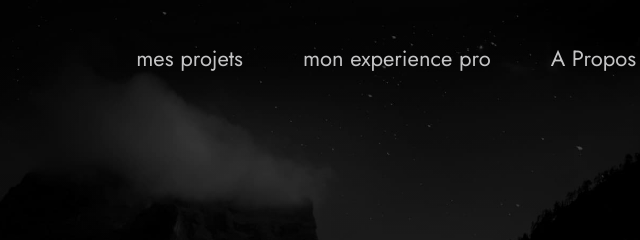
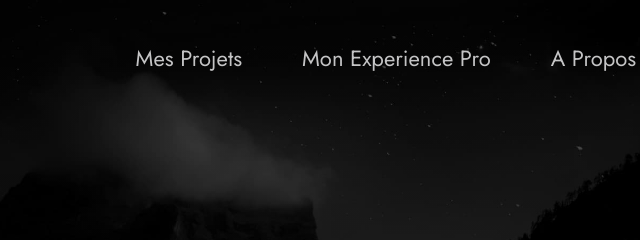
Before and after one commit to Sam01010011011000010110110101100010/portfolio, a plain HTML site: page index.html in a window 1280 px wide. Shown: the top 240 px of the page, 369-1009 px from the left. Drawn offline with Linux system fonts and the light colour scheme.

```diff
--- a/index.html
+++ b/index.html
@@ -25,8 +25,8 @@
     <div class="row">
       <nav class="nav" role="navigation">
         <ul class="nav__items">
-          <li class="nav__item"><a href="#work" class="nav__link">mes projets</a></li>
-          <li class="nav__item"><a href="#clients" class="nav__link">mon experience pro </a></li>
+          <li class="nav__item"><a href="#work" class="nav__link">Mes Projets</a></li>
+          <li class="nav__item"><a href="#clients" class="nav__link">Mon Experience Pro </a></li>
           <li class="nav__item">
             <a href="#about" class="nav__link">A Propos</a>
           </li>
```
